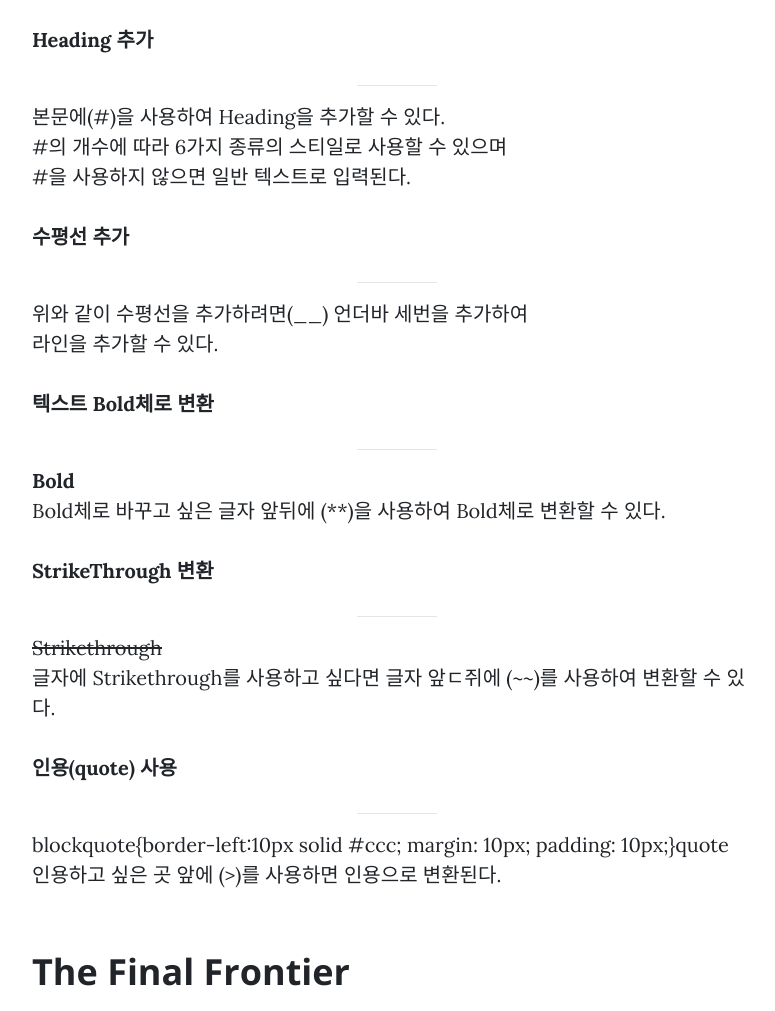
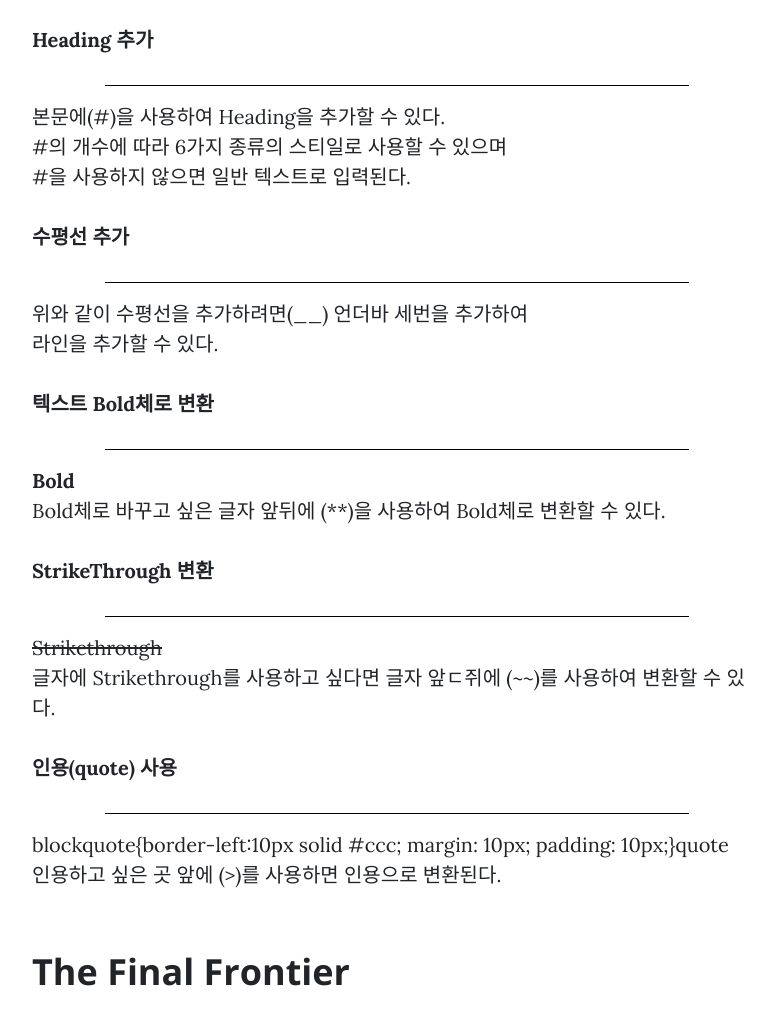
Before and after one commit to songsangmin/songsangmin.github.io, a website: page post.html in a window 1280 px wide. Shown: the part 719-1730 px from the top of the page, without its empty margins (243-1018 px from the left). Drawn offline with nearby package versions, Linux system fonts and the light colour scheme.

Commit message:
Update post.html

```diff
--- a/post.html
+++ b/post.html
@@ -76,15 +76,15 @@
       <div class="row">
         <div class="col-lg-8 col-md-10 mx-auto">
           <h2 class ="section-heading">내가 사용할 마크다운 정리</h2>
-          <p><b>Heading 추가</b><br><hr width = "80">본문에(#)을 사용하여 Heading을 추가할 수 있다.<br>#의 개수에 따라 6가지 종류의 스티일로 사용할 수 있으며<br>#을 사용하지 않으면 일반 텍스트로 입력된다.</p>
+          <p><b>Heading 추가</b><br><hr width = "80%" color = "black">본문에(#)을 사용하여 Heading을 추가할 수 있다.<br>#의 개수에 따라 6가지 종류의 스티일로 사용할 수 있으며<br>#을 사용하지 않으면 일반 텍스트로 입력된다.</p>
 
-          <p><b>수평선 추가</b><br><hr width = "80">위와 같이 수평선을 추가하려면(__) 언더바 세번을 추가하여<br>라인을 추가할 수 있다.</p>
+          <p><b>수평선 추가</b><br><hr width = "80%" color = "black">위와 같이 수평선을 추가하려면(__) 언더바 세번을 추가하여<br>라인을 추가할 수 있다.</p>
 
-          <p><b>텍스트 Bold체로 변환</b><br><hr width = "80"><b>Bold</b><br>Bold체로 바꾸고 싶은 글자 앞뒤에 (**)을 사용하여 Bold체로 변환할 수 있다.</p>
+          <p><b>텍스트 Bold체로 변환</b><br><hr width = "80%" color = "black"><b>Bold</b><br>Bold체로 바꾸고 싶은 글자 앞뒤에 (**)을 사용하여 Bold체로 변환할 수 있다.</p>
 
-          <p><b>StrikeThrough 변환</b><br><hr width = "80"><del>Strikethrough</del><br>글자에 Strikethrough를 사용하고 싶다면 글자 앞ㄷ쥐에 (~~)를 사용하여 변환할 수 있다.</p>
+          <p><b>StrikeThrough 변환</b><br><hr width = "80%" color = "black"><del>Strikethrough</del><br>글자에 Strikethrough를 사용하고 싶다면 글자 앞ㄷ쥐에 (~~)를 사용하여 변환할 수 있다.</p>
 
-          <p><b>인용(quote) 사용</b><br><hr width = "80">blockquote{border-left:10px solid #ccc; margin: 10px; padding: 10px;}quote<br>인용하고 싶은 곳 앞에 (>)를 사용하면 인용으로 변환된다.</p>
+          <p><b>인용(quote) 사용</b><br><hr width = "80%" color = "black">blockquote{border-left:10px solid #ccc; margin: 10px; padding: 10px;}quote<br>인용하고 싶은 곳 앞에 (>)를 사용하면 인용으로 변환된다.</p>
 
           <h2 class="section-heading">The Final Frontier</h2>
 
```
